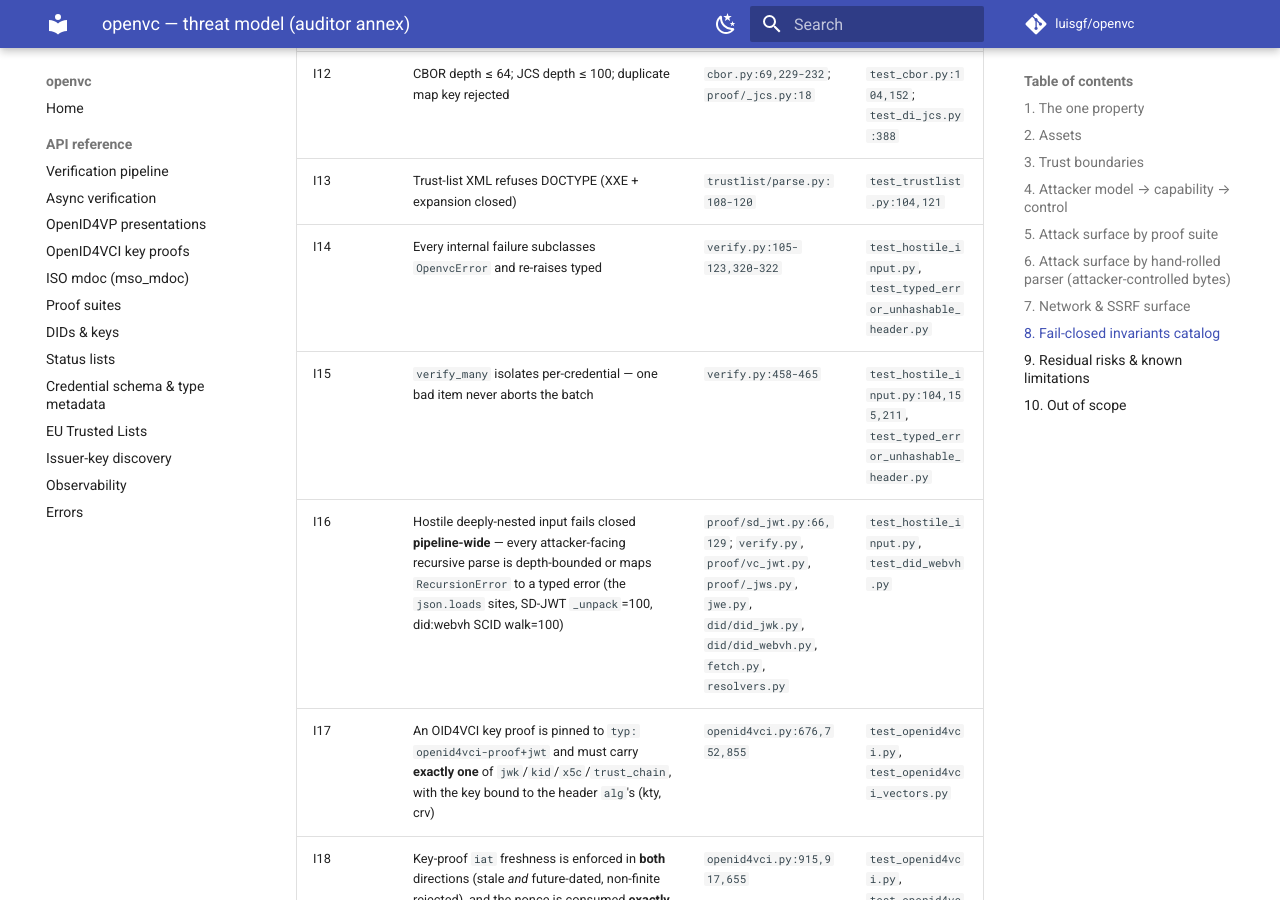
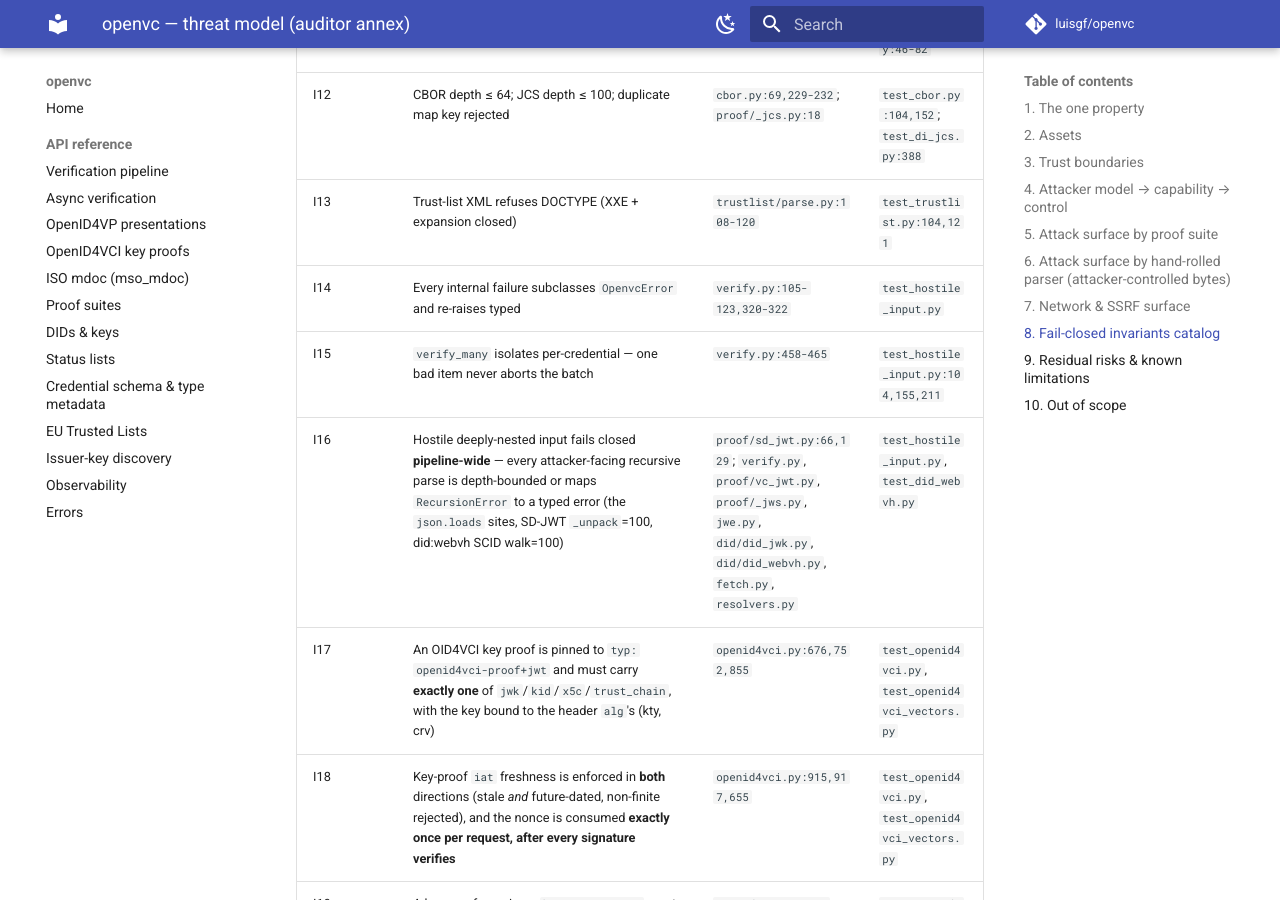
Before and after one commit to luisgf/openvc, an MkDocs documentation site: the page built from docs/audit/threat-model.md, in a window 1280 px wide and 900 px high, scrolled down 6917 px. Built offline with MkDocs 1.6.1 and Material for MkDocs 9.7.7, drawn with Linux system fonts in a browser that asks for light colours; comment, search, counter and statistics services are not loaded.

Commit message:
test(proof): pin the deep-nesting outcome per interpreter
From the adversarial review: the deep-array tests accepted either of two
classes, so on Python 3.10-3.13 (where json.loads fails first) they
passed without exercising the message path. Probe json.loads once and
expect the one class this interpreter must raise. Drop the threat-model
I14/I15 citation: those invariants still have pre-existing gaps, and
PR #210 edits the same row.

```diff
--- a/docs/audit/threat-model.md
+++ b/docs/audit/threat-model.md
@@ -174,8 +174,8 @@ negative corpus are the drift alarm (see [assurance.md](assurance.md)).
 | I11 | Status decompression bounded at 16 MiB, incremental | `status/_decompress.py:23,38-66` | `test_status_decompress.py:46-82` |
 | I12 | CBOR depth ≤ 64; JCS depth ≤ 100; duplicate map key rejected | `cbor.py:69,229-232`; `proof/_jcs.py:18` | `test_cbor.py:104,152`; `test_di_jcs.py:388` |
 | I13 | Trust-list XML refuses DOCTYPE (XXE + expansion closed) | `trustlist/parse.py:108-120` | `test_trustlist.py:104,121` |
-| I14 | Every internal failure subclasses `OpenvcError` and re-raises typed | `verify.py:105-123,320-322` | `test_hostile_input.py`, `test_typed_error_unhashable_header.py` |
-| I15 | `verify_many` isolates per-credential — one bad item never aborts the batch | `verify.py:458-465` | `test_hostile_input.py:104,155,211`, `test_typed_error_unhashable_header.py` |
+| I14 | Every internal failure subclasses `OpenvcError` and re-raises typed | `verify.py:105-123,320-322` | `test_hostile_input.py` |
+| I15 | `verify_many` isolates per-credential — one bad item never aborts the batch | `verify.py:458-465` | `test_hostile_input.py:104,155,211` |
 | I16 | Hostile deeply-nested input fails closed **pipeline-wide** — every attacker-facing recursive parse is depth-bounded or maps `RecursionError` to a typed error (the `json.loads` sites, SD-JWT `_unpack`=100, did:webvh SCID walk=100) | `proof/sd_jwt.py:66,129`; `verify.py`, `proof/vc_jwt.py`, `proof/_jws.py`, `jwe.py`, `did/did_jwk.py`, `did/did_webvh.py`, `fetch.py`, `resolvers.py` | `test_hostile_input.py`, `test_did_webvh.py` |
 | I17 | An OID4VCI key proof is pinned to `typ: openid4vci-proof+jwt` and must carry **exactly one** of `jwk`/`kid`/`x5c`/`trust_chain`, with the key bound to the header `alg`'s (kty, crv) | `openid4vci.py:676,752,855` | `test_openid4vci.py`, `test_openid4vci_vectors.py` |
 | I18 | Key-proof `iat` freshness is enforced in **both** directions (stale *and* future-dated, non-finite rejected), and the nonce is consumed **exactly once per request, after every signature verifies** | `openid4vci.py:915,917,655` | `test_openid4vci.py`, `test_openid4vci_vectors.py` |
```
Also changed, not shown: 1 other file.
